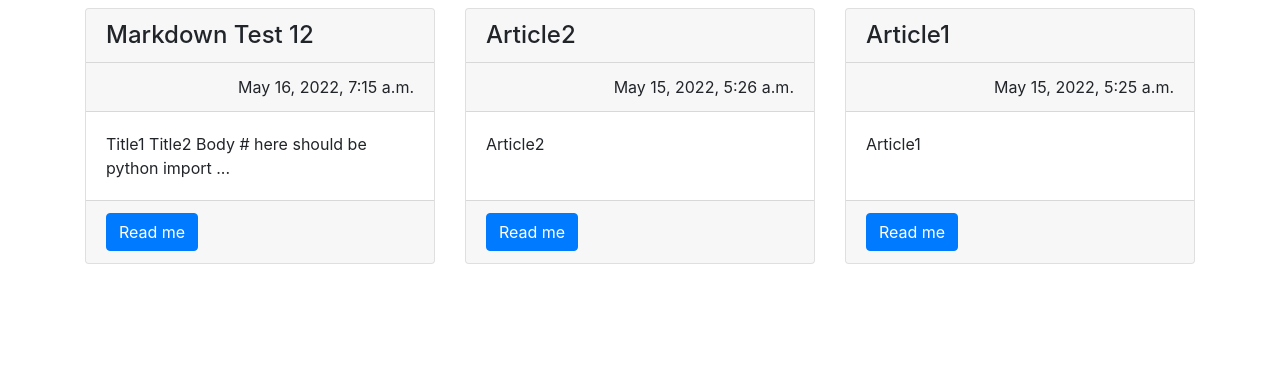
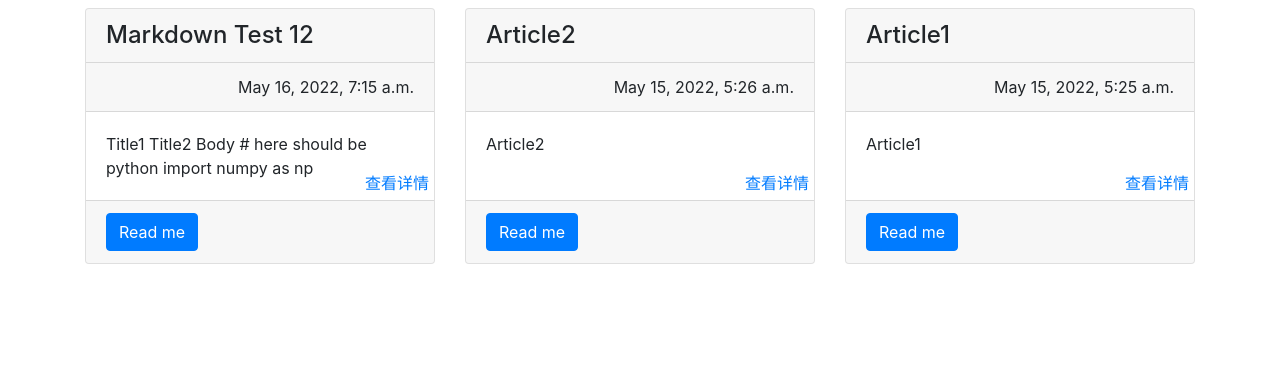
Before and after one commit to DOHZH/blog, a Django app: page /article/article-list/ in a window 1280 px wide. Shown: the part 56-446 px from the top of the page. Run offline with Django 3.2, Linux system fonts and the light colour scheme; data comes from the database, SQL or seed files in the repository; some libraries are stand-ins or nearby versions.

Commit message:
准备增加一个fixed的预览区在屏幕正中，点击”查看详情“按钮后出现

```diff
--- a/blog/templates/article/list.html
+++ b/blog/templates/article/list.html
@@ -6,6 +6,17 @@ Homepage
 {% endblock title %}
 
 {% block content %}
+
+<style>
+    .card-body {
+        position: relative;
+    }
+    .show {
+        position: absolute;
+        right: 5px;
+        bottom: 5px;
+    }
+</style>
 
 <div class="container">
     <div class="row mt-2">
@@ -26,14 +37,17 @@ Homepage
         {% endfor %}
 
     </div>
+    <div class="preview"></div>
 </div>
 
 <script type="text/javascript">
-    let maxlen = 50;
+    let maxlen = 100;
+    let record = [];
     (function(){
         for(doc of document.getElementsByClassName("card-body")) {
             let text = doc.innerHTML
-            let _text = ""
+            record.push(text)
+            let _text = "<div>"
             let flag = false
             for(let i = 0; i < text.length; ++i) {
                 if(text[i] == '<') flag = true
@@ -51,9 +65,14 @@ Homepage
                 _text = _text.slice(0, maxlen)
                 _text += "..."
             }
+            _text += "</div>"
+            _text += "<div class=\"show\"> <a href=\"\" onclick=\"show_more(" + String(record.length - 1) + ")\">查看详情</a> </div>"
             doc.innerHTML = _text
         }
     })(window)
+
+    function show_more(ind) {
+    }
 </script>
 
 {% endblock content %}
```
